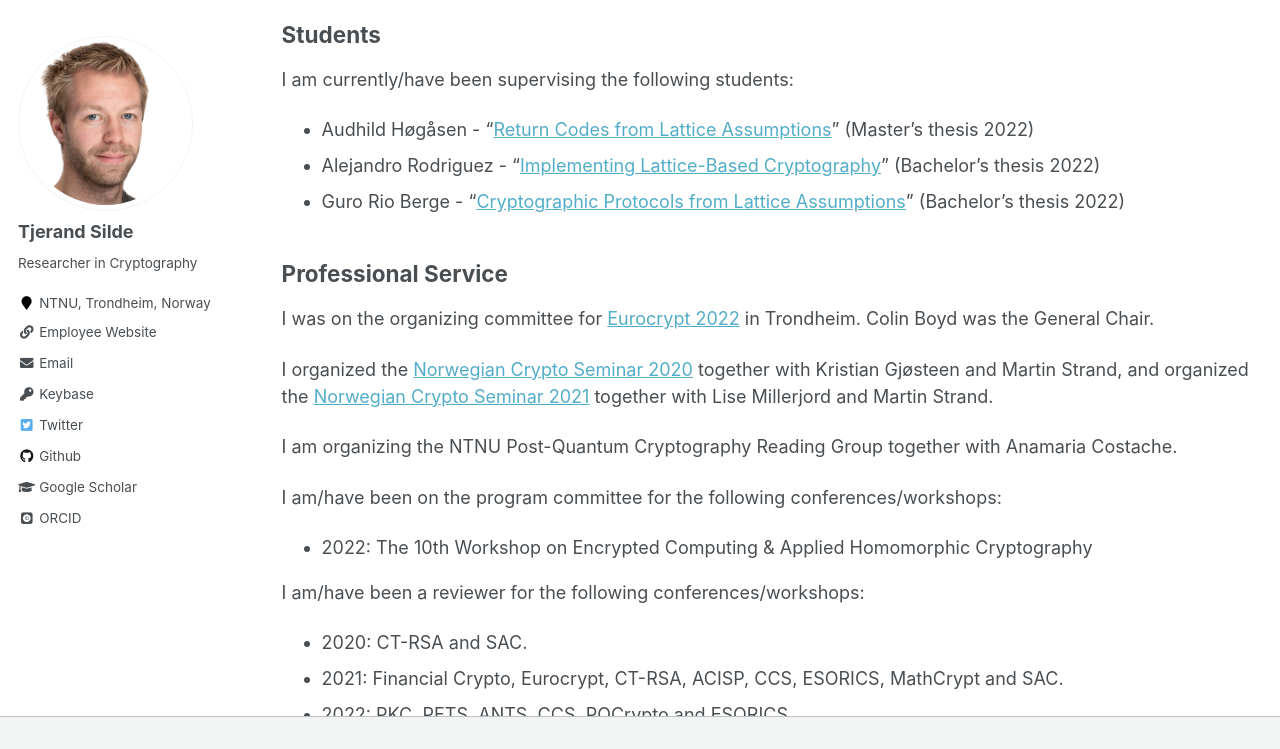
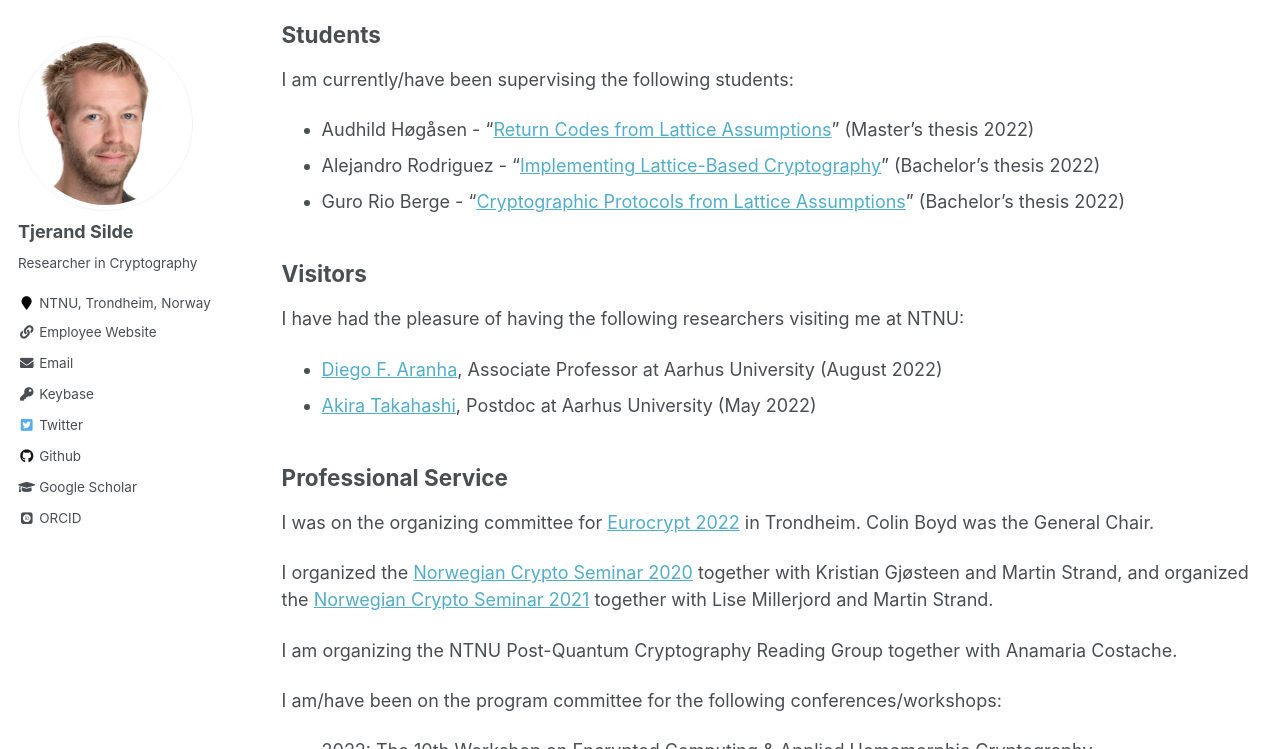
Before and after one commit to tjesi/tjesi.github.io, a Jekyll site: the page built from _pages/academic.md, in a window 1280 px wide and 900 px high, scrolled down 1214 px, cut to the strip 0-749 px from the top of the window. Built offline with Jekyll 4.4.1, drawn with Linux system fonts in a browser that asks for light colours; some web fonts are replaced.

Commit message:
Update academic.md

```diff
--- a/_pages/academic.md
+++ b/_pages/academic.md
@@ -52,6 +52,12 @@ I am currently/have been supervising the following students:
 - Alejandro Rodriguez - "[Implementing Lattice-Based Cryptography](https://ntnuopen.ntnu.no/ntnu-xmlui/handle/11250/3009053)" (Bachelor's thesis 2022)
 - Guro Rio Berge - "[Cryptographic Protocols from Lattice Assumptions](https://ntnuopen.ntnu.no/ntnu-xmlui/handle/11250/3009054)" (Bachelor's thesis 2022)
 
+## Visitors
+
+I have had the pleasure of having the following researchers visiting me at NTNU:
+- [Diego F. Aranha](https://dfaranha.github.io), Associate Professor at Aarhus University (August 2022)
+- [Akira Takahashi](https://akiratk0355.github.io), Postdoc at Aarhus University (May 2022)
+
 ## Professional Service
 I was on the organizing committee for [Eurocrypt 2022](https://eurocrypt.iacr.org/2022) in Trondheim. Colin Boyd was the General Chair.
 
```
